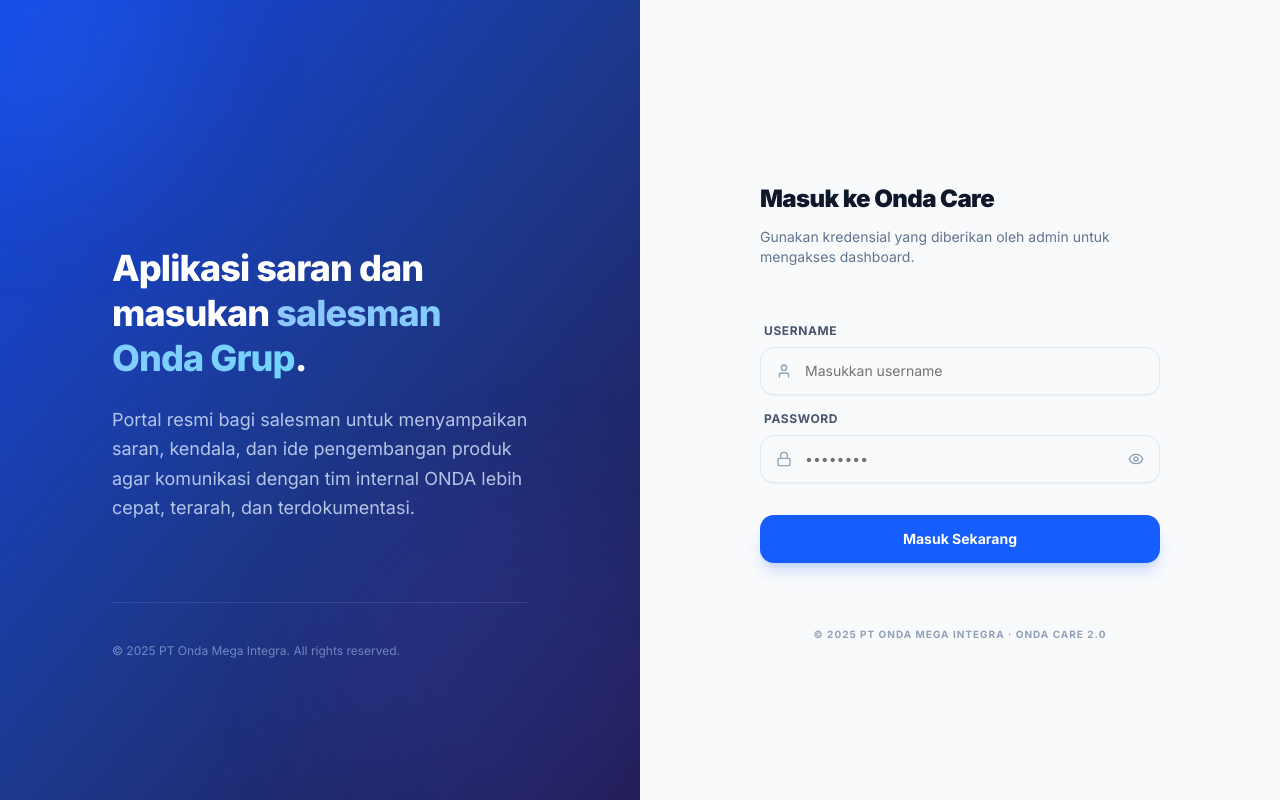
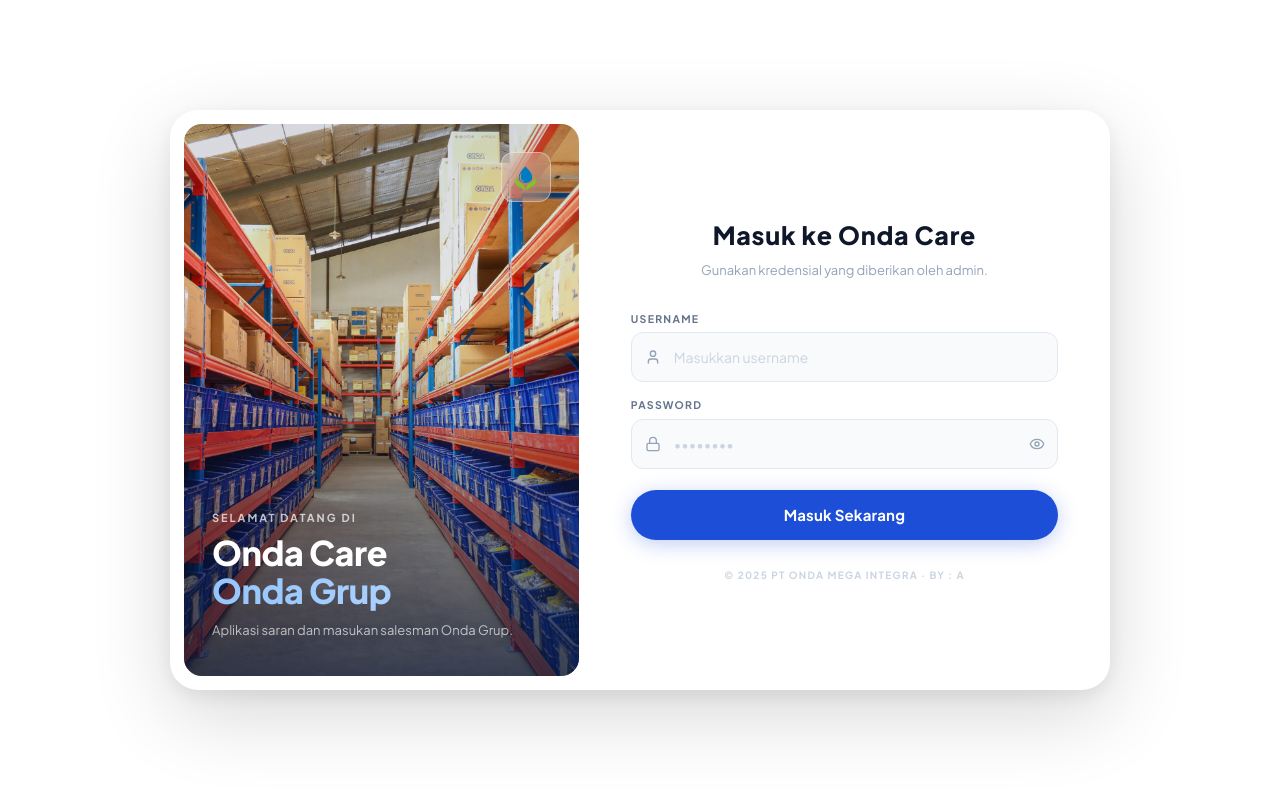
Before and after one commit to xxndrew-mr/helpdesk-gt-approval, a Next.js app: page /login in a window 1280 px wide. Built offline with nearby package versions, Linux system fonts and the light colour scheme.

Commit message:
ReDesign Page Login

```diff
--- a/src/app/login/page.jsx
+++ b/src/app/login/page.jsx
@@ -4,20 +4,6 @@
 import { signIn } from 'next-auth/react';
 import { useRouter } from 'next/navigation';
 import Image from 'next/image';
-
-// shadcn/ui components
-import { Button } from '@/components/ui/button';
-import {
-  Card,
-  CardContent,
-  CardHeader,
-  CardTitle,
-  CardDescription,
-} from '@/components/ui/card';
-import { Input } from '@/components/ui/input';
-import { Label } from '@/components/ui/label';
-
-// ikon lucide
 import { Eye, EyeOff, User, Lock, Loader2 } from 'lucide-react';
 
 export default function LoginPage() {
@@ -29,17 +15,15 @@
   const [isLoading, setIsLoading] = useState(false);
 
   const handleSubmit = async (e) => {
-    e.preventDefault();
+    e?.preventDefault();
     setError(null);
     setIsLoading(true);
-
     try {
       const result = await signIn('credentials', {
         username,
         password,
         redirect: false,
       });
-
       if (result?.ok) {
         router.push('/dashboard');
       } else {
@@ -53,187 +37,441 @@
   };
 
   return (
-    <div className="flex min-h-screen w-full bg-white lg:bg-slate-50">
-      {/*
-          PANEL KIRI: Branding (Hanya muncul di Desktop)
-          Menggunakan Gradient yang konsisten dengan Dashboard Hero
-      */}
-      <div className="relative hidden lg:flex w-1/2 items-center justify-center bg-blue-900 overflow-hidden">
-        {/* Dekorasi Background */}
-        <div className="absolute inset-0 bg-gradient-to-br from-blue-700 via-blue-900 to-indigo-950" />
-        <div className="absolute -left-20 -top-20 h-64 w-64 rounded-full bg-blue-500/20 blur-3xl" />
-        <div className="absolute -right-20 -bottom-20 h-96 w-96 rounded-full bg-indigo-500/10 blur-3xl" />
+    <>
+      <style>{`
+        @import url('https://fonts.googleapis.com/css2?family=Plus+Jakarta+Sans:wght@400;500;600;700;800&display=swap');
 
-        {/* Konten Branding */}
-        <div className="relative z-10 w-full max-w-lg px-12">
-          <div className="flex items-center gap-4 mb-10 animate-in fade-in slide-in-from-left-4 duration-700">
-            <div className="relative h-16 w-16 overflow-hidden rounded-2xl bg-white p-2 shadow-2xl ring-4 ring-white/10">
+        *, *::before, *::after { box-sizing: border-box; }
+
+        .lp-page {
+          min-height: 100vh;
+          display: flex;
+          align-items: center;
+          justify-content: center;
+          background-image:
+          background-size: cover;
+          background-position: center;
+          padding: 24px;
+          position: relative;
+          font-family: 'Plus Jakarta Sans', sans-serif;
+        }
+
+        .lp-page::before {
+          content: '';
+          position: absolute;
+          inset: 0;
+          background: rgba(255,255,255,0.32);
+          backdrop-filter: blur(3px);
+        }
+
+        /* ── OUTER CARD (putih) ── */
+        .lp-card {
+          position: relative;
+          z-index: 1;
+          display: flex;
+          align-items: stretch;
+          width: 100%;
+          max-width: 940px;
+          min-height: 580px;
+          background: #ffffff;
+          border-radius: 28px;
+          box-shadow: 0 24px 80px rgba(0,0,0,0.16), 0 6px 20px rgba(0,0,0,0.07);
+          overflow: hidden;
+          animation: cardIn 0.5s cubic-bezier(0.22,1,0.36,1) both;
+        }
+
+        @keyframes cardIn {
+          from { opacity: 0; transform: translateY(18px) scale(0.98); }
+          to   { opacity: 1; transform: translateY(0) scale(1); }
+        }
+
+        /* ── LEFT: foto "mengambang" dengan margin di semua sisi ── */
+        /*    Ini kuncinya: margin: 14px → foto punya gap dari tepi card  */
+        /*    sehingga border-radius terlihat di semua sudut (persis Green Valley) */
+        .lp-left {
+          margin: 14px 0 14px 14px;   /* gap dari card putih */
+          width: 42%;
+          flex-shrink: 0;
+          position: relative;
+          border-radius: 18px;        /* semua sudut melengkung */
+          overflow: hidden;
+          display: flex;
+          flex-direction: column;
+          justify-content: space-between;
+          padding: 28px 28px 36px 28px;
+        }
+
+        .lp-left-bg {
+          position: absolute;
+          inset: 0;
+          background-image: url('/bg3.jpg');
+          background-size: cover;
+          background-position: center;
+        }
+
+        .lp-left-overlay {
+          position: absolute;
+          inset: 0;
+          background: linear-gradient(
+            to bottom,
+            rgba(8,24,58,0.15) 0%,
+            rgba(8,24,58,0.08) 35%,
+            rgba(8,24,58,0.75) 100%
+          );
+        }
+
+        .lp-left-top {
+          position: relative;
+          z-index: 2;
+          display: flex;
+          justify-content: flex-end;
+        }
+
+        .lp-logo-box {
+          width: 50px;
+          height: 50px;
+          border-radius: 12px;
+          background: rgba(255,255,255,0.2);
+          backdrop-filter: blur(14px);
+          border: 1.5px solid rgba(255,255,255,0.38);
+          display: flex;
+          align-items: center;
+          justify-content: center;
+          overflow: hidden;
+        }
+
+        .lp-left-bottom {
+          position: relative;
+          z-index: 2;
+        }
+
+        .lp-welcome {
+          color: rgba(255,255,255,0.72);
+          font-size: 11px;
+          font-weight: 700;
+          letter-spacing: 0.18em;
+          text-transform: uppercase;
+          margin: 0 0 8px;
+        }
+
+        .lp-brand {
+          color: #fff;
+          font-size: 34px;
+          font-weight: 800;
+          line-height: 1.12;
+          margin: 0 0 10px;
+          letter-spacing: -0.4px;
+        }
+
+        .lp-brand span {
+          display: block;
+          background: linear-gradient(90deg, #93c5fd, #bfdbfe);
+          -webkit-background-clip: text;
+          -webkit-text-fill-color: transparent;
+          background-clip: text;
+        }
+
+        .lp-tagline {
+          color: rgba(255,255,255,0.68);
+          font-size: 13px;
+          margin: 0;
+          line-height: 1.5;
+        }
+
+        /* ── RIGHT PANEL ── */
+        .lp-right {
+          flex: 1;
+          display: flex;
+          flex-direction: column;
+          justify-content: center;
+          padding: 52px 52px;
+          animation: slideIn 0.6s cubic-bezier(0.22,1,0.36,1) 0.12s both;
+        }
+
+        @keyframes slideIn {
+          from { opacity: 0; transform: translateX(14px); }
+          to   { opacity: 1; transform: translateX(0); }
+        }
+
+        .lp-title {
+          font-size: 25px;
+          font-weight: 800;
+          color: #0f172a;
+          margin: 0 0 6px;
+          text-align: center;
+          letter-spacing: 0.03em;
+        }
+
+        .lp-desc {
+          font-size: 13px;
+          color: #94a3b8;
+          text-align: center;
+          margin: 0 0 30px;
+          line-height: 1.55;
+        }
+
+        .lp-fields {
+          display: flex;
+          flex-direction: column;
+          gap: 15px;
+        }
+
+        .lp-field-label {
+          display: block;
+          font-size: 10.5px;
+          font-weight: 700;
+          letter-spacing: 0.12em;
+          text-transform: uppercase;
+          color: #64748b;
+          margin-bottom: 6px;
+        }
+
+        .lp-input-wrap { position: relative; }
+
+        .lp-input-icon {
+          position: absolute;
+          left: 14px;
+          top: 50%;
+          transform: translateY(-50%);
+          color: #94a3b8;
+          display: flex;
+          align-items: center;
+          pointer-events: none;
+          transition: color 0.2s;
+        }
+
+        .lp-input-wrap:focus-within .lp-input-icon { color: #2563eb; }
+
+        .lp-input {
+          width: 100%;
+          height: 50px;
+          padding: 0 16px 0 42px;
+          border: 1.5px solid #e2e8f0;
+          border-radius: 12px;
+          font-size: 14px;
+          color: #0f172a;
+          background: #f8fafc;
+          outline: none;
+          transition: all 0.2s;
+          font-family: inherit;
+        }
+
+        .lp-input:focus {
+          border-color: #2563eb;
+          background: #fff;
+          box-shadow: 0 0 0 4px rgba(37,99,235,0.08);
+        }
+
+        .lp-input::placeholder { color: #cbd5e1; }
+        .lp-input.pr { padding-right: 44px; }
+
+        .lp-eye {
+          position: absolute;
+          right: 13px;
+          top: 50%;
+          transform: translateY(-50%);
+          background: none;
+          border: none;
+          cursor: pointer;
+          color: #94a3b8;
+          display: flex;
+          align-items: center;
+          padding: 0;
+          transition: color 0.2s;
+        }
+        .lp-eye:hover { color: #2563eb; }
+
+        .lp-error {
+          display: flex;
+          align-items: center;
+          gap: 10px;
+          background: #fef2f2;
+          border: 1px solid #fecaca;
+          border-radius: 10px;
+          padding: 11px 14px;
+          font-size: 12.5px;
+          font-weight: 500;
+          color: #dc2626;
+        }
+
+        .lp-error-dot {
+          width: 7px; height: 7px;
+          border-radius: 50%;
+          background: #ef4444;
+          flex-shrink: 0;
+          animation: blink 1.4s infinite;
+        }
+
+        @keyframes blink {
+          0%,100% { opacity: 1; } 50% { opacity: 0.3; }
+        }
+
+        .lp-btn {
+          width: 100%;
+          height: 50px;
+          border-radius: 50px;
+          background: #1d4ed8;
+          color: #fff;
+          font-size: 15px;
+          font-weight: 700;
+          border: none;
+          cursor: pointer;
+          margin-top: 6px;
+          display: flex;
+          align-items: center;
+          justify-content: center;
+          gap: 8px;
+          transition: background 0.2s, transform 0.1s, box-shadow 0.2s;
+          box-shadow: 0 4px 20px rgba(29,78,216,0.28);
+          font-family: inherit;
+          letter-spacing: 0.01em;
+        }
+
+        .lp-btn:hover:not(:disabled) {
+          background: #1e40af;
+          box-shadow: 0 6px 24px rgba(29,78,216,0.38);
+        }
+
+        .lp-btn:active:not(:disabled) { transform: scale(0.98); }
+
+        .lp-btn:disabled {
+          background: #cbd5e1;
+          box-shadow: none;
+          cursor: not-allowed;
+        }
+
+        .lp-footer {
+          text-align: center;
+          font-size: 10px;
+          font-weight: 700;
+          letter-spacing: 0.13em;
+          text-transform: uppercase;
+          color: #cbd5e1;
+          margin-top: 28px;
+          font-family: inherit;
+        }
+
+        @keyframes spin { to { transform: rotate(360deg); } }
+        .spin { animation: spin 1s linear infinite; }
+
+        @media (max-width: 768px) {
+          .lp-left { display: none; }
+          .lp-right { padding: 40px 28px; }
+        }
+      `}</style>
+
+      <div className="lp-page">
+        <div className="lp-card">
+
+          {/* ── LEFT PANEL ── */}
+          <div className="lp-left">
+            <div className="lp-left-bg" />
+            <div className="lp-left-overlay" />
+
+            <div className="lp-left-top">
+              <div className="lp-logo-box">
                 <Image
                   src="/logo-login.png"
-                alt="Logo"
-                fill
-                className="object-contain p-2"
+                  alt="Onda Care"
+                  width={34}
+                  height={34}
+                  style={{ objectFit: 'contain' }}
                   priority
                 />
               </div>
-            <div>
-              <p className="text-xs font-black uppercase tracking-[0.3em] text-blue-300">
-                ONDA CARE
-              </p>
-              <p className="text-lg font-bold text-white">
-                Onda Grup
-              </p>
+            </div>
+
+            <div className="lp-left-bottom">
+              <p className="lp-welcome">SELAMAT DATANG DI</p>
+              <h1 className="lp-brand">
+                Onda Care
+                <span>Onda Grup</span>
+              </h1>
+              <p className="lp-tagline">Aplikasi saran dan masukan salesman Onda Grup.</p>
             </div>
           </div>
 
-          <div className="space-y-6 animate-in fade-in slide-in-from-left-6 duration-1000 delay-100">
-            <h1 className="text-4xl font-extrabold tracking-tight text-white leading-tight">
-              Aplikasi saran dan masukan{' '}
-              <span className="bg-gradient-to-r from-blue-300 to-sky-300 bg-clip-text text-transparent">
-                salesman Onda Grup
-              </span>
-              .
-            </h1>
+          {/* ── RIGHT PANEL ── */}
+          <div className="lp-right">
+            <h2 className="lp-title">Masuk ke Onda Care</h2>
+            <p className="lp-desc">Gunakan kredensial yang diberikan oleh admin.</p>
 
-            <p className="text-lg leading-relaxed text-blue-100/80">
-              Portal resmi bagi salesman untuk menyampaikan saran, kendala, dan ide
-              pengembangan produk agar komunikasi dengan tim internal ONDA lebih cepat,
-              terarah, dan terdokumentasi.
-            </p>
-          </div>
+            <div className="lp-fields">
 
-          <div className="mt-20 pt-10 border-t border-white/10 text-blue-200/50 text-xs">
-            © {new Date().getFullYear()} PT Onda Mega Integra. All rights reserved.
-          </div>
-        </div>
-      </div>
-
-      {/*
-          PANEL KANAN: Form Login
-          Responsif: Full screen di mobile, center card di desktop
-      */}
-      <div className="flex w-full lg:w-1/2 items-center justify-center p-6 sm:p-12 lg:p-20">
-        <div className="w-full max-w-[400px] animate-in fade-in zoom-in-95 duration-500">
-
-          {/* Header Mobile Only */}
-          <div className="mb-10 flex flex-col items-center text-center lg:hidden">
-            <div className="relative mb-4 h-16 w-16 overflow-hidden rounded-2xl bg-white shadow-xl ring-1 ring-slate-100">
-              <Image
-                src="/logo-login.png"
-                alt="Logo"
-                fill
-                className="object-contain p-3"
-              />
-            </div>
-            <p className="text-[10px] font-black uppercase tracking-[0.25em] text-blue-600">
-              ONDA CARE
-            </p>
-            <p className="mt-1 text-base font-bold text-slate-900">
-              PT Onda Mega Integra
-            </p>
-          </div>
-
-          <Card className="border-none shadow-2xl shadow-slate-200/60 lg:shadow-none lg:bg-transparent">
-            <CardHeader className="space-y-1 lg:p-0 lg:mb-8">
-              <CardTitle className="text-2xl font-black tracking-tight text-slate-900">
-                Masuk ke Onda Care
-              </CardTitle>
-              <CardDescription className="text-slate-500">
-                Gunakan kredensial yang diberikan oleh admin untuk mengakses dashboard.
-              </CardDescription>
-            </CardHeader>
-
-            <CardContent className="space-y-5 lg:p-0">
-              {/* Alert Error */}
               {error && (
-                <div className="flex items-center gap-3 rounded-xl border border-red-100 bg-red-50 p-4 text-xs font-medium text-red-600 animate-in shake duration-300">
-                  <div className="h-2 w-2 rounded-full bg-red-500 animate-pulse" />
+                <div className="lp-error">
+                  <div className="lp-error-dot" />
                   {error}
                 </div>
               )}
 
-              <form onSubmit={handleSubmit} className="space-y-4">
               {/* Username */}
-                <div className="space-y-2">
-                  <Label htmlFor="username" className="text-xs font-bold uppercase tracking-wider text-slate-600 ml-1">
-                    Username
-                  </Label>
-                  <div className="relative group">
-                    <div className="absolute inset-y-0 left-0 flex items-center pl-4 text-slate-400 group-focus-within:text-blue-600 transition-colors">
-                      <User className="h-4 w-4" />
-                    </div>
-                    <Input
+              <div>
+                <label className="lp-field-label" htmlFor="username">Username</label>
+                <div className="lp-input-wrap">
+                  <span className="lp-input-icon"><User size={16} /></span>
+                  <input
                     id="username"
                     type="text"
                     autoComplete="username"
                     required
                     value={username}
                     onChange={(e) => setUsername(e.target.value)}
-                      className="h-12 pl-11 rounded-xl border-slate-200 bg-slate-50 focus:bg-white transition-all focus:ring-4 focus:ring-blue-600/10 focus:border-blue-600 outline-none"
+                    className="lp-input"
                     placeholder="Masukkan username"
                   />
                 </div>
               </div>
 
               {/* Password */}
-                <div className="space-y-2">
-                  <Label htmlFor="password" className="text-xs font-bold uppercase tracking-wider text-slate-600 ml-1">
-                    Password
-                  </Label>
-                  <div className="relative group">
-                    <div className="absolute inset-y-0 left-0 flex items-center pl-4 text-slate-400 group-focus-within:text-blue-600 transition-colors">
-                      <Lock className="h-4 w-4" />
-                    </div>
-                    <Input
+              <div>
+                <label className="lp-field-label" htmlFor="password">Password</label>
+                <div className="lp-input-wrap">
+                  <span className="lp-input-icon"><Lock size={16} /></span>
+                  <input
                     id="password"
                     type={showPassword ? 'text' : 'password'}
                     autoComplete="current-password"
                     required
                     value={password}
                     onChange={(e) => setPassword(e.target.value)}
-                      className="h-12 pl-11 pr-12 rounded-xl border-slate-200 bg-slate-50 focus:bg-white transition-all focus:ring-4 focus:ring-blue-600/10 focus:border-blue-600 outline-none"
+                    className="lp-input pr"
                     placeholder="••••••••"
                   />
                   <button
                     type="button"
+                    className="lp-eye"
                     onClick={() => setShowPassword((s) => !s)}
-                      className="absolute inset-y-0 right-0 flex items-center pr-4 text-slate-400 hover:text-blue-600 transition-colors"
+                    tabIndex={-1}
                   >
-                      {showPassword ? (
-                        <EyeOff className="h-4 w-4" />
-                      ) : (
-                        <Eye className="h-4 w-4" />
-                      )}
+                    {showPassword ? <EyeOff size={16} /> : <Eye size={16} />}
                   </button>
                 </div>
               </div>
 
-                {/* Tombol Login */}
-                <Button
-                  type="submit"
+              {/* Submit */}
+              <button
+                className="lp-btn"
                 disabled={isLoading}
-                  className="w-full h-12 mt-4 rounded-xl bg-blue-600 text-white font-bold shadow-lg shadow-blue-600/20 hover:bg-blue-700 hover:shadow-blue-600/30 active:scale-[0.98] transition-all disabled:bg-slate-300 disabled:shadow-none"
+                onClick={handleSubmit}
               >
                 {isLoading ? (
-                    <div className="flex items-center gap-2">
-                      <Loader2 className="h-4 w-4 animate-spin" />
+                  <>
+                    <Loader2 size={16} className="spin" />
                     Memproses...
+                  </>
+                ) : 'Masuk Sekarang'}
+              </button>
+
             </div>
-                  ) : (
-                    'Masuk Sekarang'
-                  )}
-                </Button>
-              </form>
-            </CardContent>
-          </Card>
 
-          <footer className="mt-10 text-center">
-             <p className="text-[10px] font-bold uppercase tracking-widest text-slate-300 lg:text-slate-400">
-               © {new Date().getFullYear()} PT Onda Mega Integra · Onda Care 2.0
+            <p className="lp-footer">
+              © {new Date().getFullYear()} PT Onda Mega Integra · By : A
             </p>
-          </footer>
+          </div>
+
         </div>
       </div>
-    </div>
+    </>
   );
 }
```
Lines whose indentation alone changed are shown as unchanged.
